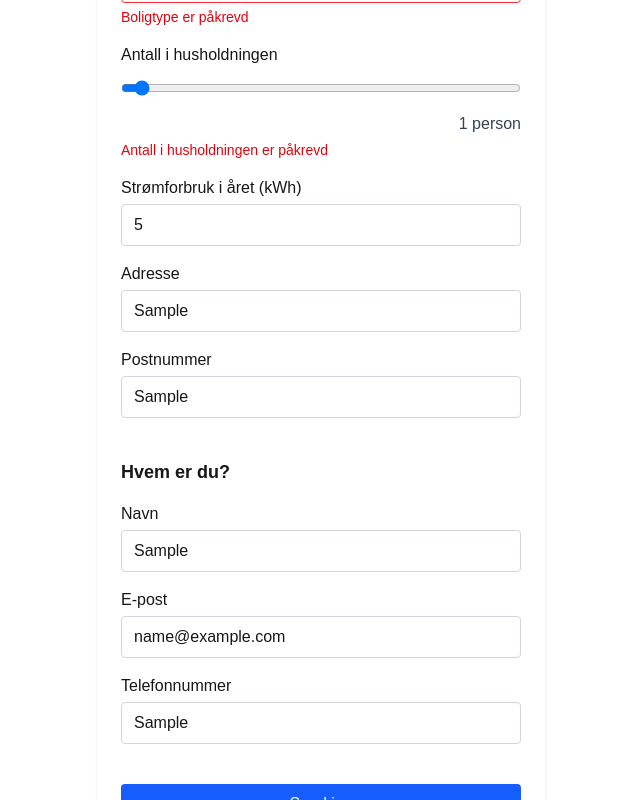
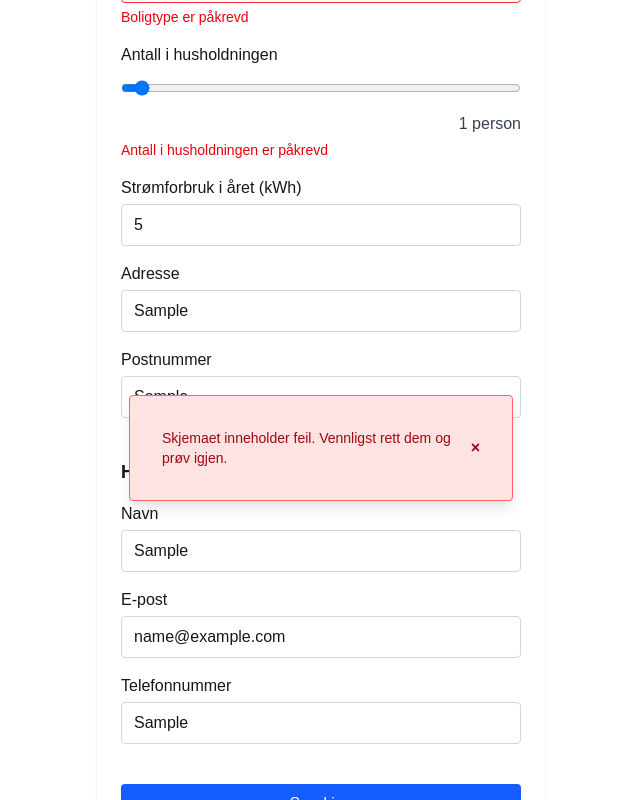
Before and after one commit to maleneivy/react-json-schema, a Next.js app: page / in a window 1280 px wide. Both pictures are taken after typing "5", "Sample", "Sample", "Sample", "name@example.com", "Sample" into the empty fields and a click on the button "Send inn". Shown: the part 210-1010 px from the top of the page, without its empty margins (319-959 px from the left). Built offline with nearby package versions, Linux system fonts and the light colour scheme.

Commit message:
Add centered FeedbackToast component with dynamic styling and animation

```diff
--- /dev/null
+++ b/src/components/FeedbackToast.jsx
@@ -0,0 +1,31 @@
+'use client'
+import { useEffect } from "react";
+
+export default function FeedbackToast({ message, type = "info", onClose, duration = 10000 }) {
+  useEffect(() => {
+    const timer = setTimeout(() => {
+      onClose?.();
+    }, duration);
+    return () => clearTimeout(timer);
+  }, [onClose, duration]);
+
+  const typeStyles = {
+    success: "bg-green-100 text-green-800 border-green-400",
+    error: "bg-red-100 text-red-800 border-red-400",
+    info: "bg-blue-100 text-blue-800 border-blue-400",
+    warning: "bg-yellow-100 text-yellow-800 border-yellow-400",
+  };
+
+  return (
+    <div
+      className={`fixed top-1/2 left-1/2 transform -translate-x-1/2 -translate-y-1/2 z-50 max-w-sm w-full p-8 border rounded shadow-lg animate-fade-in ${
+        typeStyles[type] || typeStyles.info
+      }`}
+    >
+      <div className="flex justify-between items-center">
+        <p className="text-sm">{message}</p>
+        <button onClick={onClose} aria-label="Lukk" className="ml-4 font-bold">×</button>
+      </div>
+    </div>
+  );
+}
--- a/src/components/Form.jsx
+++ b/src/components/Form.jsx
@@ -1,12 +1,15 @@
 'use client';
-import { useEffect, useState } from "react";
+import { useState } from "react";
 import { formData } from "@/data/formData";
 import FormField from "./FormField";
+import FeedbackToast from "./FeedbackToast";
 
 export default function Form() {
   const [formValues, setFormValues] = useState({});
   const [errors, setErrors] = useState({});
   const [isSubmitted, setIsSubmitted] = useState(false);
+  const [toastMessage, setToastMessage] = useState("");
+  const [toastType, setToastType] = useState("success");
 
   const handleChange = (e) => {
     const { name, value } = e.target;
@@ -49,20 +52,15 @@ export default function Form() {
       setIsSubmitted(true);
       setFormValues({});
       setErrors({});
+      setToastType("success");
+      setToastMessage("Takk! Skjemaet er sendt inn og du vil få svar i løpet av noen virkedager.");
     } else {
       console.log("Valideringsfeil:", validationErrors);
       setIsSubmitted(false);
+      setToastType("error");
+      setToastMessage("Skjemaet inneholder feil. Vennligst rett dem og prøv igjen.");
     }
   };
-
-  useEffect(() => {
-    if (isSubmitted) {
-      const timer = setTimeout(() => {
-        setIsSubmitted(false);
-      }, 10000);
-      return () => clearTimeout(timer);
-    }
-  }, [isSubmitted]);
 
   return (
     <form onSubmit={handleSubmit} className="max-w-md mx-auto p-6 mt-6 bg-white rounded shadow">
@@ -90,11 +88,14 @@ export default function Form() {
         Send inn
       </button>
 
-      {isSubmitted && (
-        <p className="text-green-700 font-medium mb-2 mt-4">
-          Takk! Skjemaet er sendt inn og du vil få svar i løpet av noen virkedager.
-        </p>
-      )}
+      {toastMessage && (
+        <FeedbackToast
+        message={toastMessage}
+        type={toastType}
+        onClose={() => setToastMessage("")}
+      />
+)}
+
     </form>
   );
 }
```
